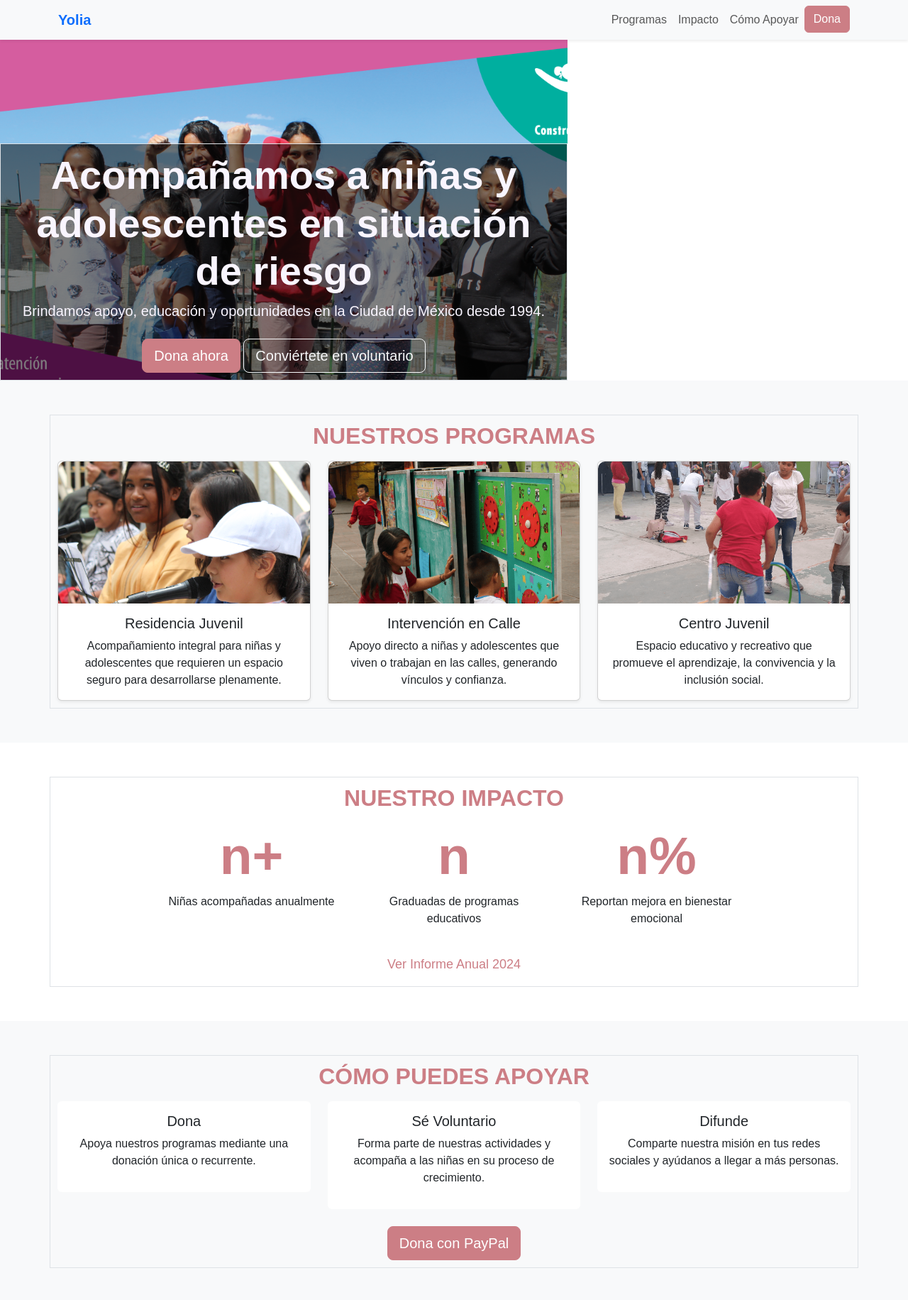
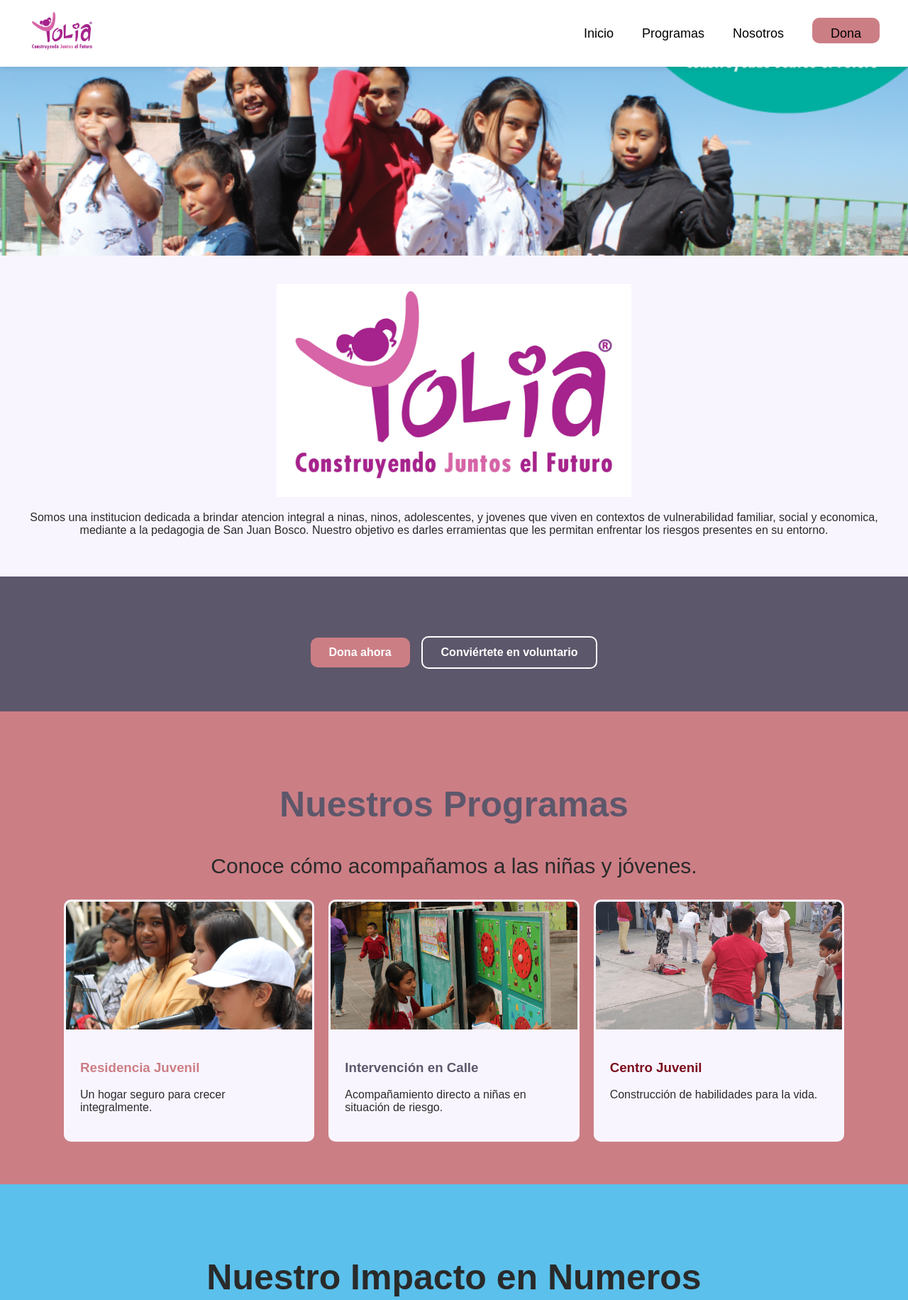
Before and after one commit to qwertyuiopasdfghjklzxcvbnm-127/FinalProject, a plain HTML site: page index.html in a window 1280 px wide. Shown: the top 1831 px of the page at 71% size. Drawn offline with nearby package versions, Linux system fonts and the light colour scheme.

Commit message:
commit for submission

```diff
--- /dev/null
+++ b/css/style.css
@@ -0,0 +1,208 @@
+
+
+  body {
+    font-family: Arial, sans-serif;
+    color: #2A2A2A;
+    margin: 0;
+    padding: 0;
+  }
+
+  .bg-orange-soft { background-color: #CC7E85; }
+  .bg-yellow-soft { background-color: #5Bc0EB; }
+  .bg-white { background-color: #F9F5FF; }
+  .bg-green { background-color: #5D576B; }
+
+  .text-orange { color: #CC7E85; }
+  .text-green { color: #5D576B; }
+  .text-pink { color: #7B0D1E; }
+
+header {
+  position: fixed;
+  top: 0;
+  width: 100%;
+  background: white;
+  box-shadow: 0 2px 8px rgba(0,0,0,0.1);
+  z-index: 1000;
+}
+
+header {
+  position: fixed;
+  top: 0;
+  width: 100%;
+  background: white;
+  box-shadow: 0 2px 8px rgba(0,0,0,0.1);
+  z-index: 1000;
+}
+
+.navbar {
+  max-width: 1200px;
+  margin: 0 auto;
+  padding: 15px 30px;
+
+  display: flex;
+  align-items: center;
+  justify-content: space-between;
+}
+
+.logo img {
+  height: 60px;
+  width: auto;
+}
+
+.nav-links {
+  display: flex;
+  gap: 40px;
+  list-style: none;
+  margin: 0;
+  padding: 0;
+  align-items: center;
+}
+
+.nav-links a {
+  text-decoration: none;
+  color: #000;
+  font-size: 18px;
+  font-weight: 100;
+  position: relative;
+  padding-bottom: 4px;
+  transition: color 0.25s ease;
+}
+
+.nav-links a::after {
+  content: "";
+  position: absolute;
+  left: 0;
+  bottom: 0;
+  width: 0%;
+  height: 2px;
+  background-color: #ec407a;
+  transition: width 0.3s ease;
+}
+
+.nav-links a:hover {
+  color: #ec407a;
+}
+
+.nav-links a:hover::after {
+  width: 100%;
+}
+
+
+
+  .hero-img {
+    width: 100%;
+    height: 360px;
+    object-fit: cover;
+    display: block;
+  }
+  .hero-text {
+    padding: 40px;
+    background: #F9F5FF;
+    text-align: center;
+  }
+
+  section { padding: 60px 20px; }
+  .container { max-width: 1100px; margin: auto; }
+
+  .program-grid {
+    display: grid;
+    grid-template-columns: repeat(auto-fit, minmax(270px, 1fr));
+    gap: 20px;
+  }
+  .program-card {
+    background: #F9F5FF;
+    border-radius: 10px;
+    overflow: hidden;
+    text-decoration: none;
+    color: inherit;
+    border: 3px solid transparent;
+    transition: 0.25s;
+  }
+  .program-card:hover {
+    transform: translateY(-6px);
+    border-color: #CC7E85;
+    box-shadow: 0 8px 20px rgba(0,0,0,0.2);
+  }
+  .program-card img {
+    width: 100%;
+    height: 180px;
+    object-fit: cover;
+  }
+  .program-card .inner {
+    padding: 20px;
+  }
+
+  footer {
+    background: #F9F5FF;
+    padding: 30px;
+    text-align: center;
+    border-top: 4px solid #CC7E85;
+  }
+
+#impacto {
+  padding: 40px 20px;
+}
+
+.impacto-stats {
+  display: grid;
+  grid-template-columns: repeat(auto-fit, minmax(180px, 1fr));
+  gap: 20px;
+}
+
+.stat {
+  padding: 20px;
+  text-align: center;
+  background: #eee;
+  border-radius: 10px;
+  transition: 0.3s;
+}
+
+.stat h3 {
+  font-size: 2rem;
+  color: #CC7E85;
+}
+
+.stat:hover {
+  background: #eee;
+  transform: translateY(-4px);
+}
+
+.hero-actions {
+  display: flex;
+  gap: 1rem;
+  margin-top: 1.5rem;
+  align-items: center;
+  justify-content: center;
+}
+
+.btn-dona-solid {
+  background-color: #CC7E85;
+  color: white;
+  padding: 12px 26px;
+  border-radius: 10px;
+  font-weight: 600;
+  text-decoration: none;
+  border: none;
+  font-size: 1rem;
+  transition: 0.25s;
+}
+
+.btn-dona-solid:hover {
+  background-color: #a04e6b;
+}
+
+.btn-dona-outline {
+  background: transparent;
+  color: white;
+  padding: 12px 26px;
+  border-radius: 10px;
+  font-weight: 600;
+  text-decoration: none;
+  border: 2px solid white;
+  font-size: 1rem;
+  transition: 0.25s;
+}
+
+.btn-dona-outline:hover {
+  background: rgba(255,255,255,0.15);
+}
--- a/index.html
+++ b/index.html
@@ -1,195 +1,144 @@
+
 <!DOCTYPE html>
-<html lang="es">
+<html lang="en">
 <head>
-  <meta charset="UTF-8" />
-  <meta name="viewport" content="width=device-width, initial-scale=1.0" />
-  <meta name="description" content="Yolia - Acompañamos a niñas y adolescentes en situación de riesgo en la Ciudad de México." />
+  <meta charset="UTF-8">
+  <meta name="viewport" content="width=device-width, initial-scale=1.0">
   <title>Yolia Remodel</title>
-  <link href="https://cdn.jsdelivr.net/npm/bootstrap@5.3.2/dist/css/bootstrap.min.css" rel="stylesheet" />
-  <style>
-    body { font-family: 'Poppins', sans-serif; }
-    .hero {
-      color: rgb(249, 245, 255);
-      background-image: url(images/Screenshot\ 2025-11-13\ 114526.png);
-      height: 60vh;
-      width: 100vh;
-      display: flex;
-      align-items: flex-end;
-      text-align: center;
-    }
-    .hero-overlay {
-      background: rgba(0, 0, 0, 0.5);
-      width: 100%;
-      padding: 4rem 1rem;
-    }
-    .section-title {
-      font-weight: 600;
-      margin-bottom: 1rem;
-      text-transform: uppercase;
-      color: rgb(204, 126, 133);
-    }
-    .program-card img {
-      border-radius: 10px 10px 0 0;
-      height: 200px;
-      object-fit: cover;
-    }
-    footer {
-      background-color: rgb(204, 126, 133);
-      color: white;
-      padding: 2rem 1rem;
-    }
-    footer a {
-      color: #fff;
-      text-decoration: none;
-    }
-    footer a:hover {
-      text-decoration: underline;
-    }
-    .btn-dona {
-background-color: rgb(204, 126, 133);
-border-color: rgb(204, 126, 133);
-color: white;
-    }
-    .coral {
-color: rgb(204, 126, 133);
-font-size: large;
-font-style: bold;
-    }
-    .border {
-  border-top: 2px solid rgb(91, 192, 235);
-  border-bottom: 2px solid rgb(91, 192, 235);
-  border-left: 2px solid rgb(91, 192, 235);
-  border-right: 2px solid rgb(91, 192, 235);
-  padding: 10px;
-}
-
-  </style>
+  <link rel="stylesheet" href="css/style.css">
 </head>
 <body>
-  <nav class="navbar navbar-expand-lg navbar-light bg-light sticky-top shadow-sm">
-    <div class="container">
-      <a class="navbar-brand fw-bold text-primary" href="#">Yolia</a>
-      <button class="navbar-toggler" type="button" data-bs-toggle="collapse" data-bs-target="#navbarNav">
-        <span class="navbar-toggler-icon"></span>
-      </button>
-      <div class="collapse navbar-collapse" id="navbarNav">
-        <ul class="navbar-nav ms-auto mb-2 mb-lg-0">
-          <li class="nav-item"><a class="nav-link" href="#programas">Programas</a></li>
-          <li class="nav-item"><a class="nav-link" href="#impacto">Impacto</a></li>
-          <li class="nav-item"><a class="nav-link" href="#apoya">Cómo Apoyar</a></li>
-          <li class="nav-item"><a class="btn btn-primary ms-2, btn-dona" href="#dona">Dona</a></li>
+<header>
+<nav class="navbar">
+    <div class="logo">
+      <img src="images/Logo-Yolia-2023.jpg">
+      </div>
+      <ul class="nav-links">
+    <li><a href="index.html">Inicio</a></li>
+    <li><a href="programas.html">Programas</a></li>
+    <li><a href="nosotros.html">Nosotros</a></li>
+    <li><a href="#dona" class="btn-dona-solid" style="align-items: center;">Dona</a></li>
     </ul>
+</nav>
+</header>
+<img src="images/Screenshot 2025-11-17 144952.png" alt="Yolia niñas" class="hero-img">
+
+<div class="hero-text">
+  <img src="images/Logo-Yolia-2023.jpg" width="500px" height="300px">
+  <p>Somos una institucion dedicada a brindar atencion integral a ninas, ninos, adolescentes, y jovenes que viven en contextos de vulnerabilidad familiar, social y economica, mediante a la pedagogia de San Juan Bosco. Nuestro objetivo es darles erramientas que les permitan enfrentar los riesgos presentes en su entorno.</p>
 </div>
-    </div>
-  </nav>
-
-  <section class="hero">
-    <div class="hero-overlay container border">
-      <h1 class="display-4 fw-bold">Acompañamos a niñas y adolescentes en situación de riesgo</h1>
-      <p class="lead mb-4">Brindamos apoyo, educación y oportunidades en la Ciudad de México desde 1994.</p>
-      <a href="#dona" class="btn btn-primary btn-lg me-2, btn-dona">Dona ahora</a>
-      <a href="#apoya" class="btn btn-outline-light btn-lg">Conviértete en voluntario</a>
+<section class="bg-green">
+<div class="hero-actions">
+  <a href="#dona" class="btn-dona-solid" style="align-items: center;">Dona ahora</a>
+  <a href="#footer" class="btn-dona-outline" style="align-items: center;">Conviértete en voluntario</a>
 </div>
 </section>
 
-  <section id="programas" class="py-5 bg-light">
-    <div class="container text-center border">
-      <h2 class="section-title">Nuestros Programas</h2>
-      <div class="row g-4">
-        <div class="col-md-4">
-          <div class="card program-card h-100 shadow-sm">
-            <img src="images/Screenshot 2025-11-13 123413.png" class="card-img-top" alt="Residencia Juvenil">
-            <div class="card-body">
-              <h5 class="card-title">Residencia Juvenil</h5>
-              <p class="card-text">Acompañamiento integral para niñas y adolescentes que requieren un espacio seguro para desarrollarse plenamente.</p>
+<script>
+  document.getElementById("btn-dona").onclick = () => {
+  window.location.href = "donar.html";
+};
+
+document.getElementById("btn-voluntario").onclick = () => {
+  window.location.href = "voluntarios.html";
+};
+
+</script>
+
+<section class="bg-orange-soft">
+  <div class="container">
+    <h2 class="text-green" style="text-align: center; font-size: 50px;">Nuestros Programas</h2>
+    <p style="text-align: center; font-size: 30px;">Conoce cómo acompañamos a las niñas y jóvenes.</p>
+
+    <div class="program-grid">
+      <a class="program-card" href="programas.html">
+        <img src="images/Screenshot 2025-11-13 123413.png" alt="Residencia Juvenil">
+        <div class="inner">
+          <h3 class="text-orange">Residencia Juvenil</h3>
+          <p>Un hogar seguro para crecer integralmente.</p>
         </div>
+      </a>
+
+      <a class="program-card" href="programas.html">
+        <img src="images/Screenshot 2025-11-13 123429.png" alt="Intervención en Calle">
+        <div class="inner">
+          <h3 class="text-green">Intervención en Calle</h3>
+          <p>Acompañamiento directo a niñas en situación de riesgo.</p>
         </div>
+      </a>
+
+      <a class="program-card" href="programas.html">
+        <img src="images/Screenshot 2025-11-13 123445.png" alt="Centro Juvenil">
+        <div class="inner">
+          <h3 class="text-pink">Centro Juvenil</h3>
+          <p>Construcción de habilidades para la vida.</p>
         </div>
-        <div class="col-md-4">
-          <div class="card program-card h-100 shadow-sm">
-            <img src="images/Screenshot 2025-11-13 123429.png" class="card-img-top" alt="Intervención en Calle">
-            <div class="card-body">
-              <h5 class="card-title">Intervención en Calle</h5>
-              <p class="card-text">Apoyo directo a niñas y adolescentes que viven o trabajan en las calles, generando vínculos y confianza.</p>
-            </div>
-          </div>
-        </div>
-        <div class="col-md-4">
-          <div class="card program-card h-100 shadow-sm">
-            <img src="images/Screenshot 2025-11-13 123445.png" class="card-img-top" alt="Centro Juvenil">
-            <div class="card-body">
-              <h5 class="card-title">Centro Juvenil</h5>
-              <p class="card-text">Espacio educativo y recreativo que promueve el aprendizaje, la convivencia y la inclusión social.</p>
-            </div>
-          </div>
-        </div>
+      </a>
     </div>
   </div>
 </section>
 
-  <section id="impacto" class="py-5">
-    <div class="container text-center border">
-      <h2 class="section-title">Nuestro Impacto</h2>
-      <div class="row justify-content-center">
-        <div class="col-md-3">
-          <h3 class="fw-bold, coral" style="font-size: 75px"><strong>n+</strong></h3>
-          <p>Niñas acompañadas anualmente</p>
+<section class="bg-yellow-soft">
+  <h2 style="text-align: center; font-size: 50px;">Nuestro Impacto en Numeros</h2>
+
+  <div class="impacto-stats">
+    <div class="stat">
+      <h3>365</h3>
+      <p>Poblacion atendida en nuestros espacios educativos durante 2024</p>
     </div>
-        <div class="col-md-3">
-          <h3 class="fw-bold, coral" style="font-size: 75px"><strong>n</strong></h3>
-          <p>Graduadas de programas educativos</p>
+
+    <div class="stat">
+      <h3>218</h3>
+      <p>Ninas, adolescentes, y jovenes mujeres</p>
     </div>
-        <div class="col-md-3">
-          <h3 class="fw-bold, coral" style="font-size: 75px"><strong>n%</strong></h3>
-          <p>Reportan mejora en bienestar emocional</p>
+
+    <div class="stat">
+      <h3>147</h3>
+      <p>Ninos, adolescentes, y jovenes hombres</p>
     </div>
+
+    <div class="stat">
+      <h3>160</h3>
+      <p>Familias</p>
     </div>
-      <a href="https://yolia.org.mx/wp-content/uploads/2024/05/InformeAnual2024.pdf" class="btn btn-outline mt-3 coral">Ver Informe Anual 2024</a>
   </div>
 </section>
 
-  <section id="apoya" class="py-5 bg-light">
-    <div class="container text-center border">
-      <h2 class="section-title">Cómo Puedes Apoyar</h2>
-      <div class="row g-4">
-        <div class="col-md-4">
-          <div class="card border-0">
-            <div class="card-body">
-              <h5 class="card-title">Dona</h5>
-              <p>Apoya nuestros programas mediante una donación única o recurrente.</p>
+<section id="dona" class="bg-green">
+  <h2 class="text-orange" style="text-align: center; font-size: 50px;">Como Puedes Apoyar</h2>
+
+  <div class="impacto-stats">
+    <div class="stat">
+      <h3>Dona</h3>
+      <p>Apoya nuestros programas mediante una donación unica o recurrente.</p>
     </div>
+
+    <div class="stat">
+      <h3>Se Voluntario</h3>
+      <p>Forma parte de nuestras actividades y acompana a las ninas en su proceso de crecimiento.</p>
     </div>
+
+    <div class="stat">
+      <h3>Difunde</h3>
+      <p>Comparte nuestra mision en tus redes sociales y ayudanos a llegar a mas personas.</p>
     </div>
-        <div class="col-md-4">
-          <div class="card border-0">
-            <div class="card-body">
-              <h5 class="card-title">Sé Voluntario</h5>
-              <p>Forma parte de nuestras actividades y acompaña a las niñas en su proceso de crecimiento.</p>
+    <div class="hero-actions">
+  <p><a href="https://www.paypal.com/donate/?hosted_button_id=FGVZJBP2FJ6JC" class="btn-dona-solid" style="align-items: center;">Dona con PayPal</a></p>
   </div>
-          </div>
-        </div>
-        <div class="col-md-4">
-          <div class="card border-0">
-            <div class="card-body">
-              <h5 class="card-title">Difunde</h5>
-              <p>Comparte nuestra misión en tus redes sociales y ayúdanos a llegar a más personas.</p>
-            </div>
-          </div>
-        </div>
-      </div>
-      <a id="dona" href="https://www.paypal.com/donate/?hosted_button_id=FGVZJBP2FJ6JC" class="btn btn-primary btn-lg mt-4 btn-dona">Dona con PayPal</a>
   </div>
 </section>
 
-  <footer class="text-center">
-    <div class="container">
-      <p class="mb-1 fw-bold">Yolia A.C. © 2025</p>
-      <p>Av. Lt 19 Mz, 2a seccón Hidalgo 54, Tizapán, Álvaro Obregón, 01400 Ciudad de México, CDMX, Mexico</p>
-      <p><a href="mailto:contacto@yolia.org.mx">contacto@yolia.org.mx</a> | <a href="https://wa.me/525511223344">WhatsApp</a></p>
+<footer class="footer" id="footer">
+  2025 Todos los derechos reservados. Yolia
+  <p>Av. Hidalgo No. 19
+Col. Olivar del Conde
+2da. Sección
+Alc. Álvaro Obregón
+C.P. 01408</p>
+<p><a href="mailto:contacto@yolia.org.mx">contacto@yolia.org.mx</a><p></p><a href="https://api.whatsapp.com/send/?phone=525511223344&text&type=phone_number&app_absent=0">WhatsApp</a></p>
 <p><a href="https://yolia.org.mx/politica-privacidad/">Aviso de Privacidad</a></p>
-    </div>
 </footer>
+</body>
 
-  <script src="https://cdn.jsdelivr.net/npm/bootstrap@5.3.2/dist/js/bootstrap.bundle.min.js"></script>
-</body>
+
 </html>
```
Also changed, not shown: nosotros.html (added, +67 -0 lines), programas.html (added, +63 -0 lines), images/Logo-Yolia-2023.jpg (added), images/Screenshot 2025-11-17 144952.png (added). Lines whose indentation alone changed are shown as unchanged.
